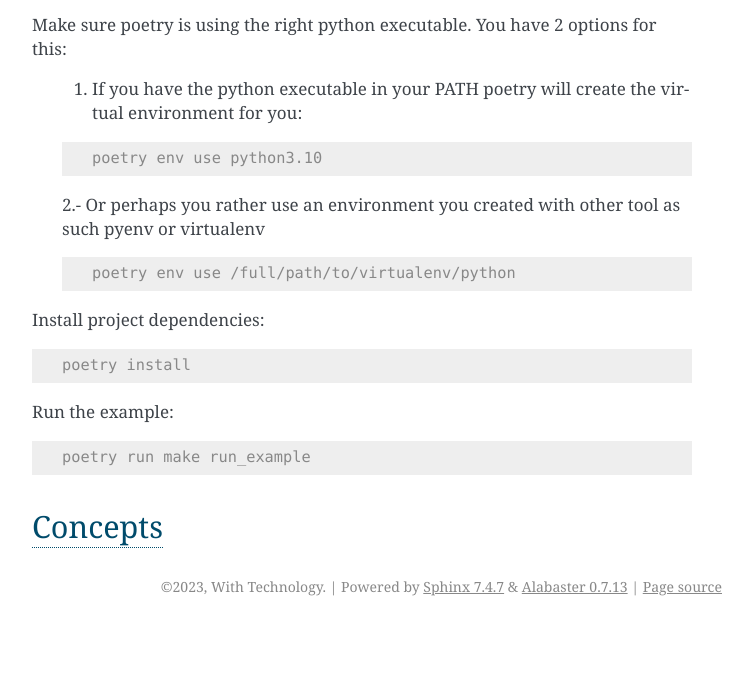
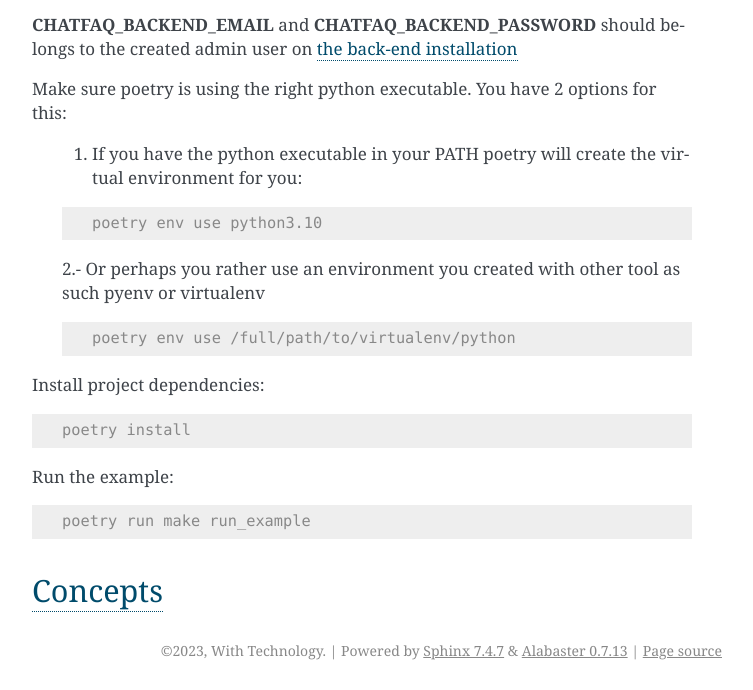
Before and after one commit to ChatFAQ/ChatFAQ, a Sphinx documentation site: the page built from doc/source/modules/sdk/index.rst, in a window 1280 px wide, cut to the strip 793-1483 px from the top of the page. Shown: the whole strip, without its empty margins (388-1141 px from the left). Built offline with Sphinx 7.4.7, drawn with Linux system fonts in a browser that asks for light colours; the version number is read from the project's files by our own code; before the commit the page ends 1419 px from its top, so only the background shows below that.

Commit message:
docs improvements

```diff
--- a/doc/source/modules/sdk/index.rst
+++ b/doc/source/modules/sdk/index.rst
@@ -28,6 +28,8 @@ Create a :code:`examples/.env` file with the needed variables set. You can see a
 
 .. literalinclude:: ../../../../sdk/examples/.env_example
 
+**CHATFAQ_BACKEND_EMAIL** and **CHATFAQ_BACKEND_PASSWORD** should belongs to the created admin user on :doc:`the back-end installation <../back/index>`
+
 Make sure poetry is using the right python executable. You have 2 options for this:
 
     1. If you have the python executable in your PATH poetry will create the virtual environment for you:
```
